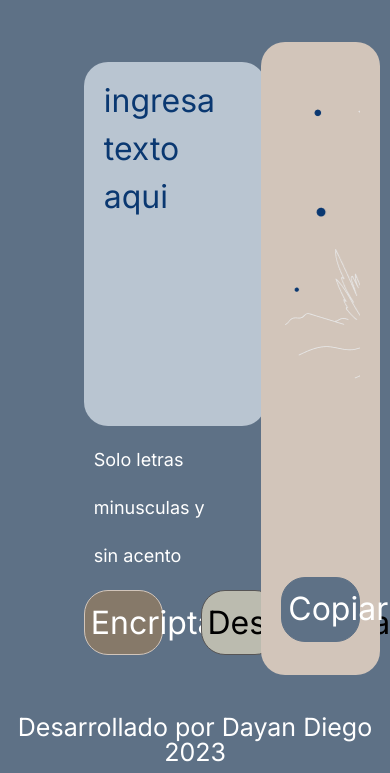
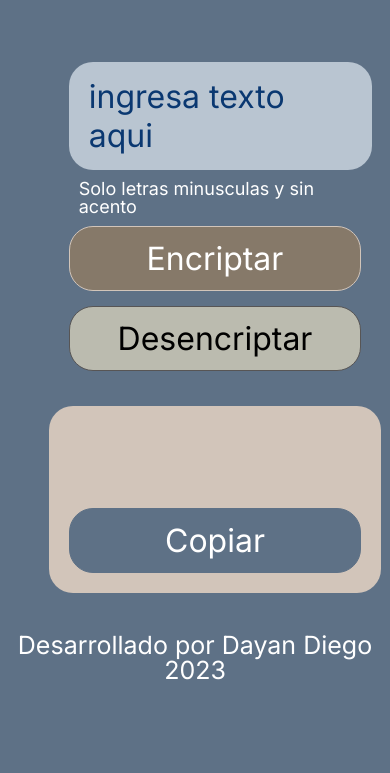
Before and after one commit to DDiegoSanchez/Encriptador, a plain HTML site: page index.html in a window 390 px wide. Shown: the part 71-844 px from the top of the page. Drawn offline with Linux system fonts and the light colour scheme.

Commit message:
Haciendo media screens

```diff
--- a/style.css
+++ b/style.css
@@ -3,10 +3,9 @@
     font-family: 'Inter';
     font-weight: 400;
     font-size: 32px;
-    line-height: 150%;
 }
 
-html, body {
+html, body{
     height: 100%;
     display: flex;
     flex-direction: column;
@@ -33,7 +32,6 @@ main{
     display: flex;
     justify-content: space-evenly;
 }
-
 
 .ingresa-texto{
     background:#5e7186;
@@ -157,6 +155,48 @@ main{
     outline: none;
 }
 
+@media screen and (max-width: 768px) {
+    main{
+        height: 100%;
+        padding: 0;
+        align-items: center;
+    }
+    .contenedor{
+        flex-direction: column;
+        margin: 20px;
+    }
+    .ingresa-texto{
+        width: 100%;
+        height: 50%;
+    }
+    .mostrar-texto{
+        width: 100%;
+        height: 40%;
+    }
+
+    .mensaje{
+        background-image: none;
+    }
+}
+
+@media screen and (max-width: 500px) {
+    html, body, main{
+        height: auto;
+        width: 100%;
+    }
+
+    .botones{
+        flex-direction: column;
+        align-items: center;
+    }
+
+    .btn-encriptar, .btn-desencriptar{
+        width: 100%;
+        margin: 0;
+        margin-bottom: 15px;
+    }
+}
+
 /*footer*/
 footer{
     padding-top: 20px;
```
